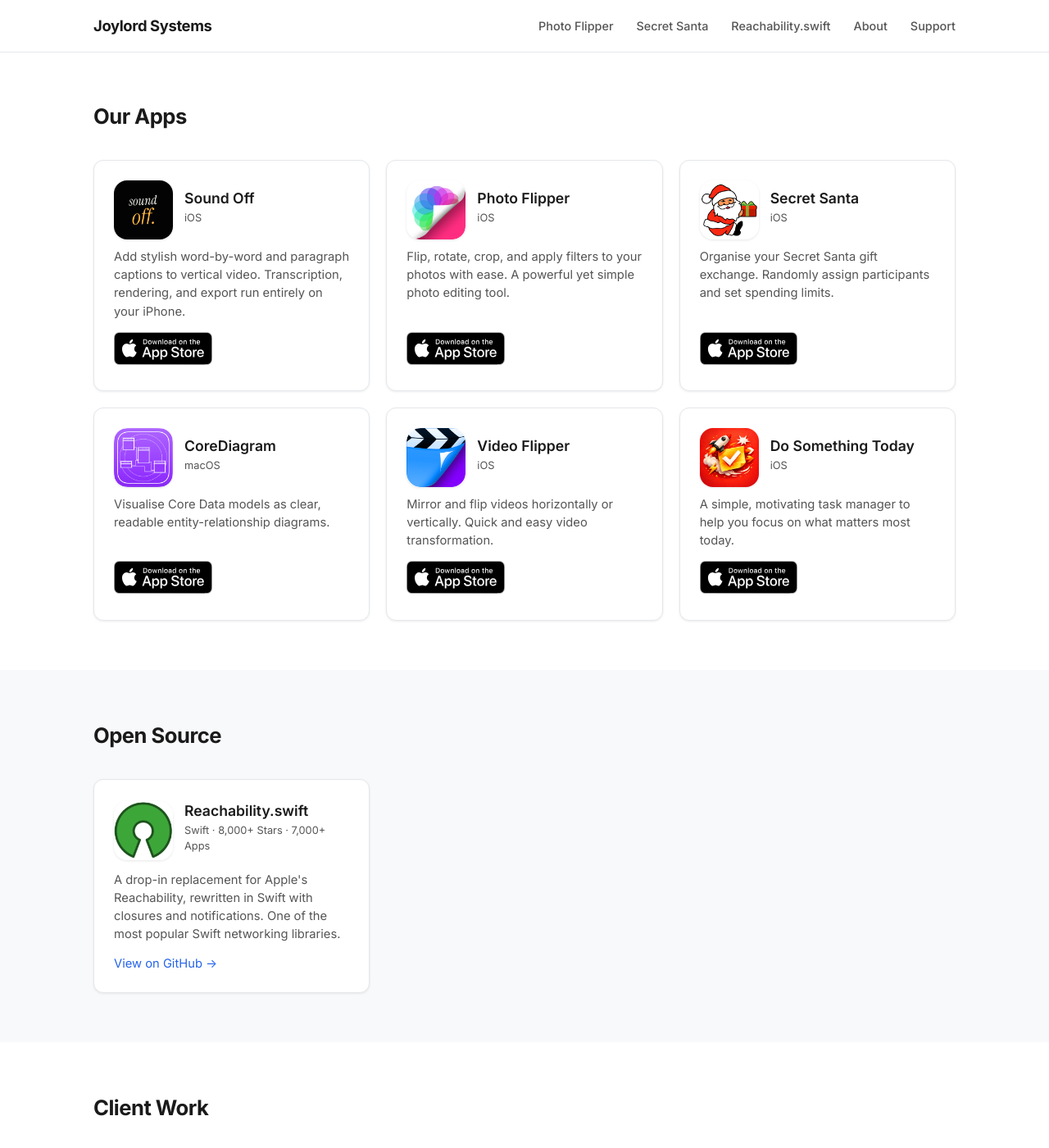
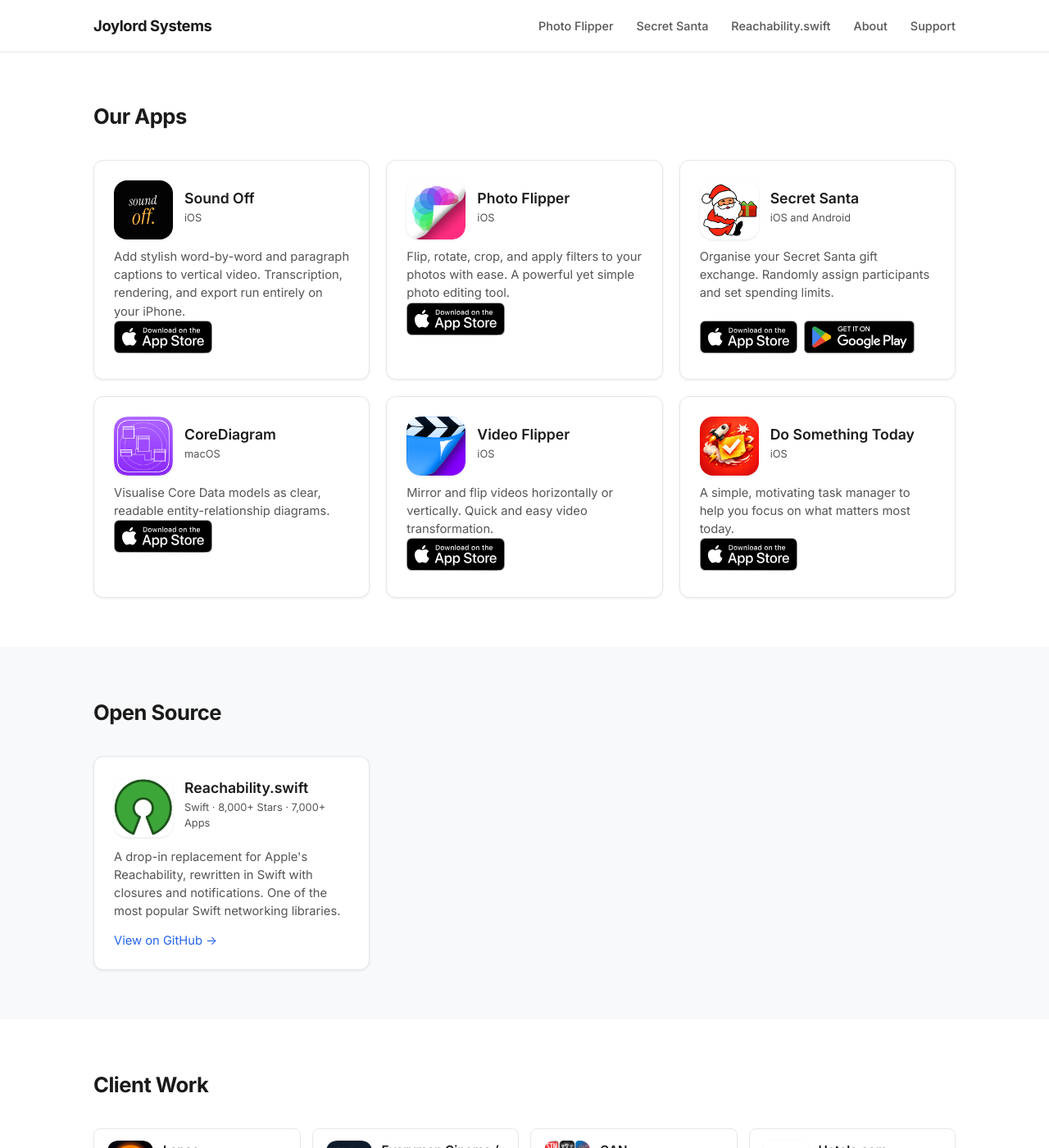
Before and after one commit to ashleymills/joylordsystems.com, a Jekyll site: the page built from index.html, in a window 1280 px wide and 1400 px high, scrolled down 256 px. Shown: the whole window at 82% size. Built offline with Jekyll 4.4.1, drawn with Linux system fonts in a browser that asks for light colours.

Commit message:
🤖 Google Play badge and "iOS and Android" for Secret Santa
Co-Authored-By: Claude Fable 5.1 <noreply@anthropic.com>
Claude-Session: https://claude.ai/code/session_013HeeUiW8aE8s41Dp7iLi5c

```diff
--- a/css/style.css
+++ b/css/style.css
@@ -215,10 +215,16 @@ img {
     line-height: 1.5;
 }
 
+.card .store-links {
+    display: flex;
+    flex-wrap: wrap;
+    gap: 8px;
+    margin-top: auto;
+    padding-top: 14px;
+}
+
 .card .app-store-link {
     display: inline-block;
-    margin-top: auto;
-    padding-top: 14px;
 }
 
 .card .app-store-link img {
@@ -357,6 +363,7 @@ a.client-item:hover {
 .app-store-badge {
     display: inline-block;
     margin-top: 8px;
+    margin-right: 8px;
 }
 
 .app-store-badge img {
--- a/index.html
+++ b/index.html
@@ -49,13 +49,18 @@ description: "Joylord Systems \u2014 iOS app development, AI development consult
                     <img src="{{ '/images/secret-santa.png' | relative_url }}" alt="Secret Santa icon" class="card-icon">
                     <div>
                         <h3>Secret Santa</h3>
-                        <p class="platform">iOS</p>
+                        <p class="platform">iOS and Android</p>
                     </div>
                 </div>
                 <p>Organise your Secret Santa gift exchange. Randomly assign participants and set spending limits.</p>
-                <a href="https://www.secretsantas.gifts" class="app-store-link" target="_blank" rel="noopener">
-                    <img src="{{ '/images/app-store-badge.svg' | relative_url }}" alt="Download on the App Store">
-                </a>
+                <div class="store-links">
+                    <a href="https://www.secretsantas.gifts" class="app-store-link" target="_blank" rel="noopener">
+                        <img src="{{ '/images/app-store-badge.svg' | relative_url }}" alt="Download on the App Store">
+                    </a>
+                    <a href="https://www.secretsantas.gifts" class="app-store-link" target="_blank" rel="noopener">
+                        <img src="{{ '/images/google-play-badge.png' | relative_url }}" alt="Get it on Google Play">
+                    </a>
+                </div>
             </div>
 
             <div class="card">
--- a/secret-santa/index.html
+++ b/secret-santa/index.html
@@ -1,7 +1,7 @@
 ---
 layout: default
 title: "Secret Santa \u2014 Joylord Systems"
-description: "Secret Santa \u2014 organise your gift exchange with ease. Available on the App Store."
+description: "Secret Santa \u2014 organise your gift exchange with ease. Available on the App Store and Google Play."
 ---
 
 <div class="page-content">
@@ -21,6 +21,9 @@ description: "Secret Santa \u2014 organise your gift exchange with ease. Availab
         <a href="https://www.secretsantas.gifts" class="app-store-badge" target="_blank" rel="noopener">
             <img src="{{ '/images/app-store-badge.svg' | relative_url }}" alt="Download on the App Store">
         </a>
+        <a href="https://www.secretsantas.gifts" class="app-store-badge" target="_blank" rel="noopener">
+            <img src="{{ '/images/google-play-badge.png' | relative_url }}" alt="Get it on Google Play">
+        </a>
 
         <h2>Support</h2>
         <p>Need help? Visit the <a href="{{ '/support/' | relative_url }}">support page</a>.</p>
```
Also changed, not shown: images/google-play-badge.png (added).
